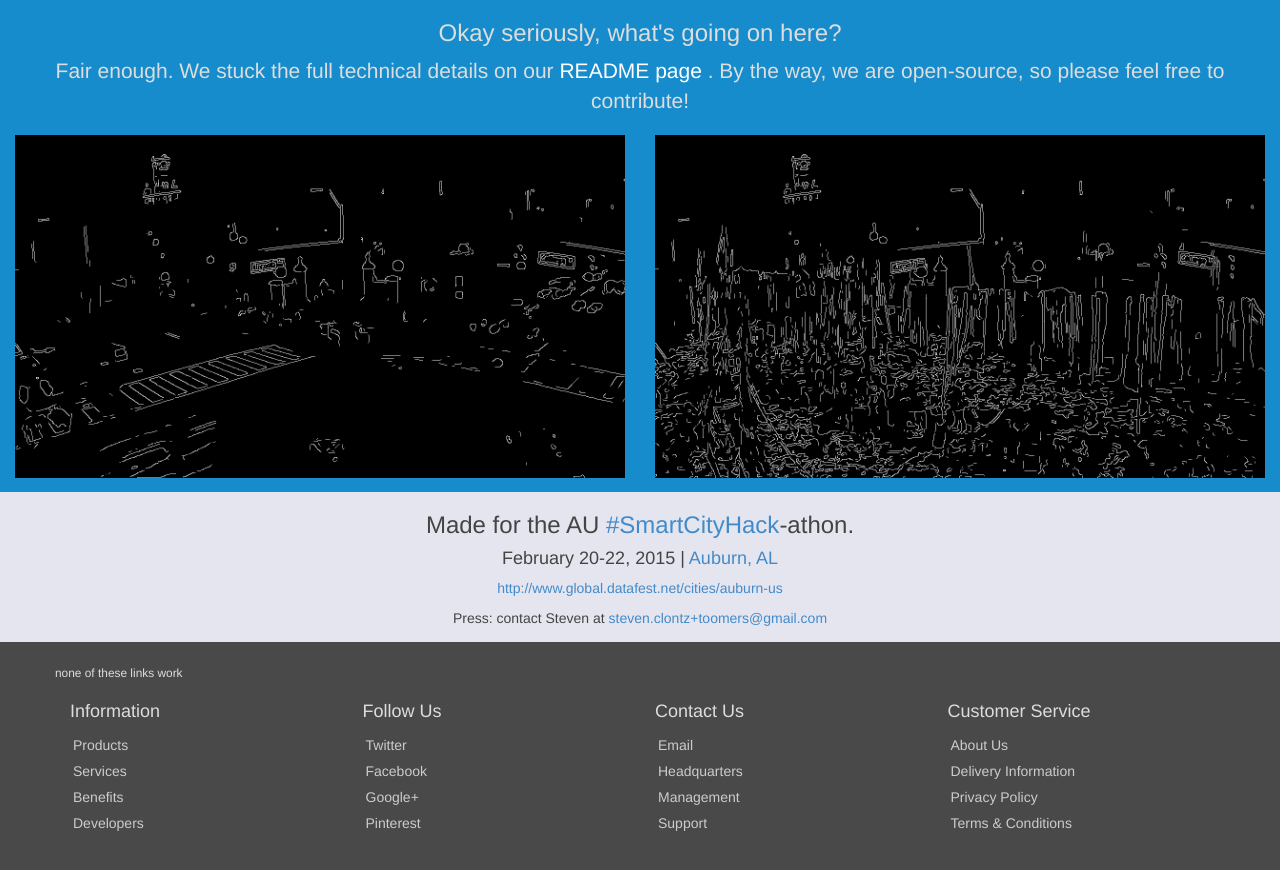
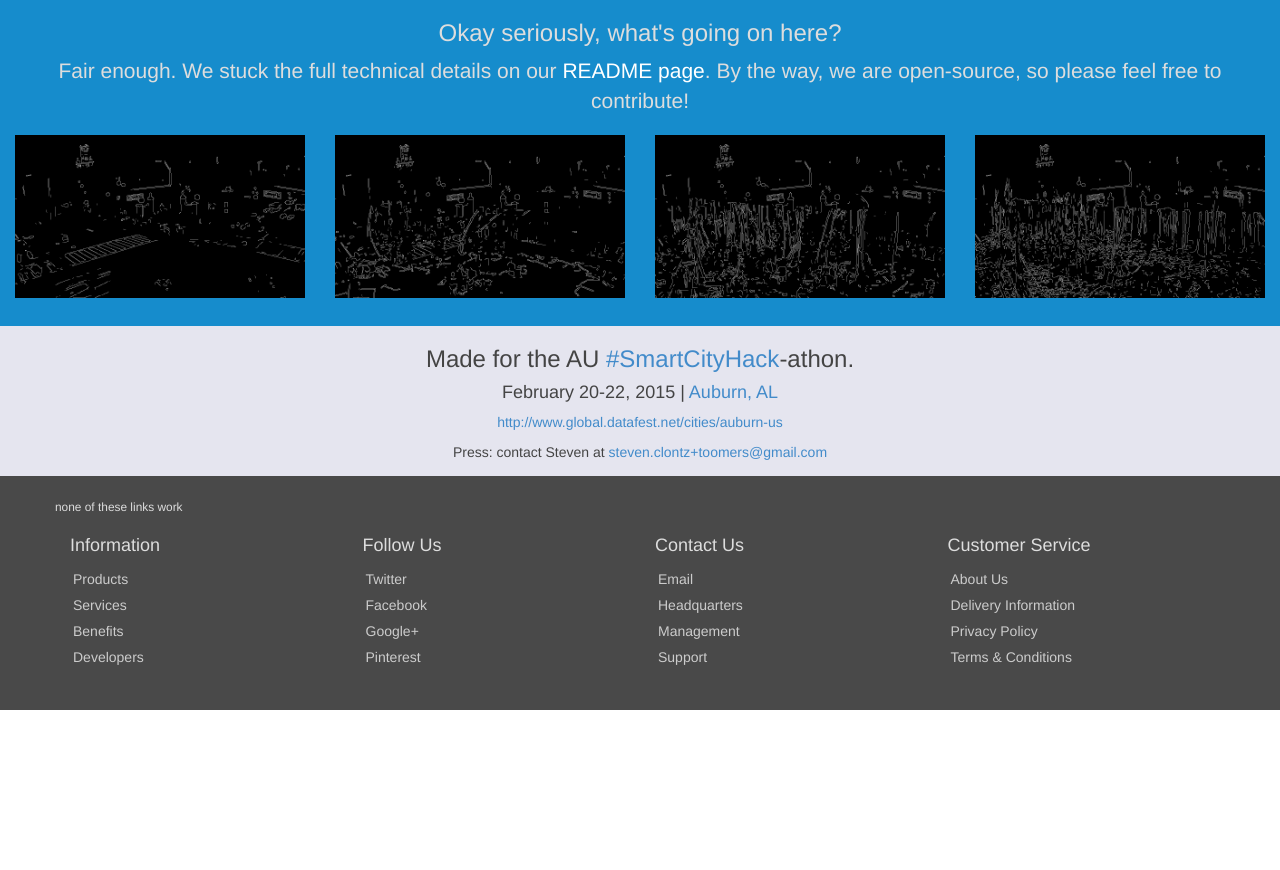
Before and after one commit to IsToomersCornerBeingRolledRightNow/istoomerscornerbeingrolledrightnow.github.io, a plain HTML site: page index.html in a window 1280 px wide. Shown: the part 2640-3510 px from the top of the page. After the commit the page ends 3350 px from the top, so only its background shows below. Drawn offline with Linux system fonts and the light colour scheme.

Commit message:
styling tweaks, use all four images

```diff
--- a/css/styles.css
+++ b/css/styles.css
@@ -30,6 +30,10 @@ html,body {
       -moz-background-size: cover;
       -o-background-size: cover;
       background-size: cover;
+}
+
+.img-responsive {
+    margin-bottom: 1em;
 }
 
 .icon-bar {
--- a/index.html
+++ b/index.html
@@ -217,12 +217,14 @@
   <p class="lead">
     Fair enough. We stuck the full technical details on our
     <a href="https://github.com/istoomerscornerbeingrolledrightnow/istoomerscornerbeingrolledrightnow.github.io">
-      README page
-    </a>. By the way, we are open-source, so please feel free to contribute!
+      README page</a>.
+    By the way, we are open-source, so please feel free to contribute!
   </p>
   <div class="row">
-    <img src="assets/roll0.jpg" class="img-responsive col-sm-6" alt="Unrolled image">
-    <img src="assets/roll3.jpg" class="img-responsive col-sm-6" alt="Rolled image">
+    <img src="assets/roll0.jpg" class="img-responsive col-sm-6 col-lg-3" alt="Unrolled image">
+    <img src="assets/roll1.jpg" class="img-responsive col-sm-6 col-lg-3" alt="Quasirolled image">
+    <img src="assets/roll2.jpg" class="img-responsive col-sm-6 col-lg-3" alt="Semirolled image">
+    <img src="assets/roll3.jpg" class="img-responsive col-sm-6 col-lg-3" alt="Rolled image">
   </div>
 </section>
 
```
